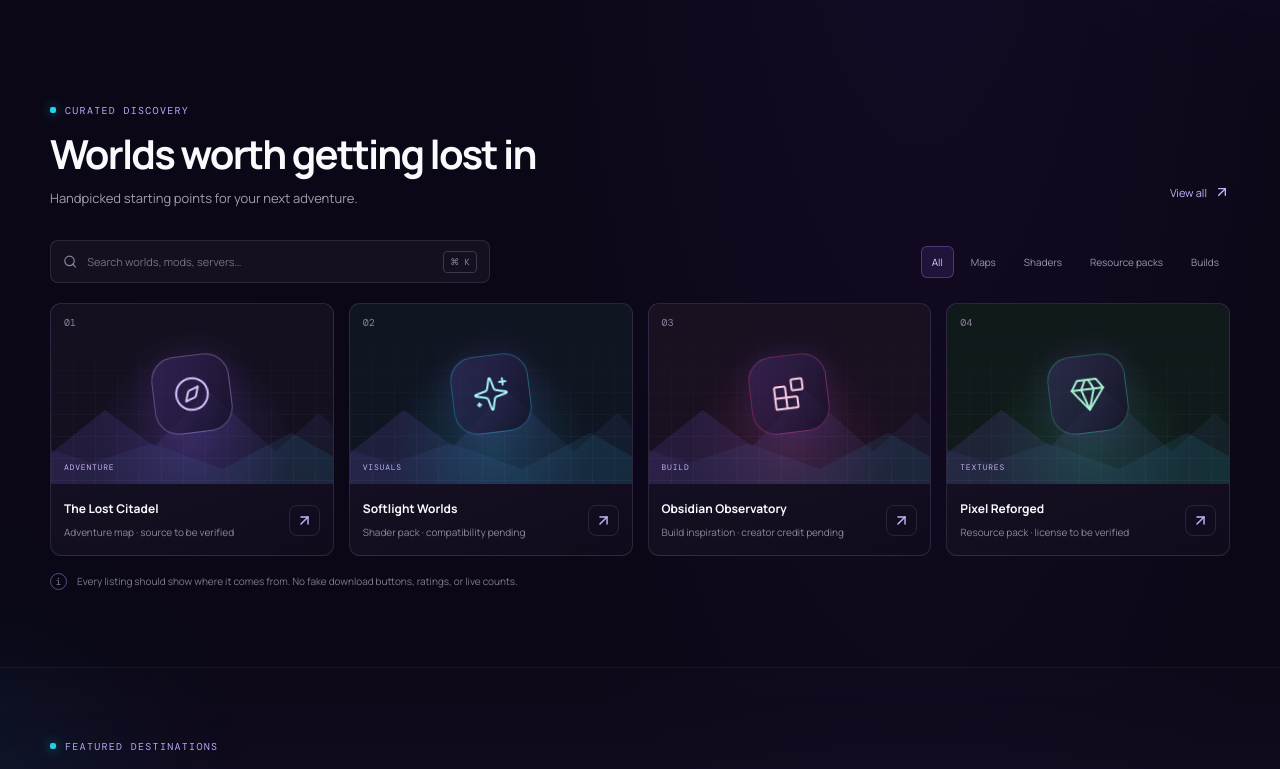
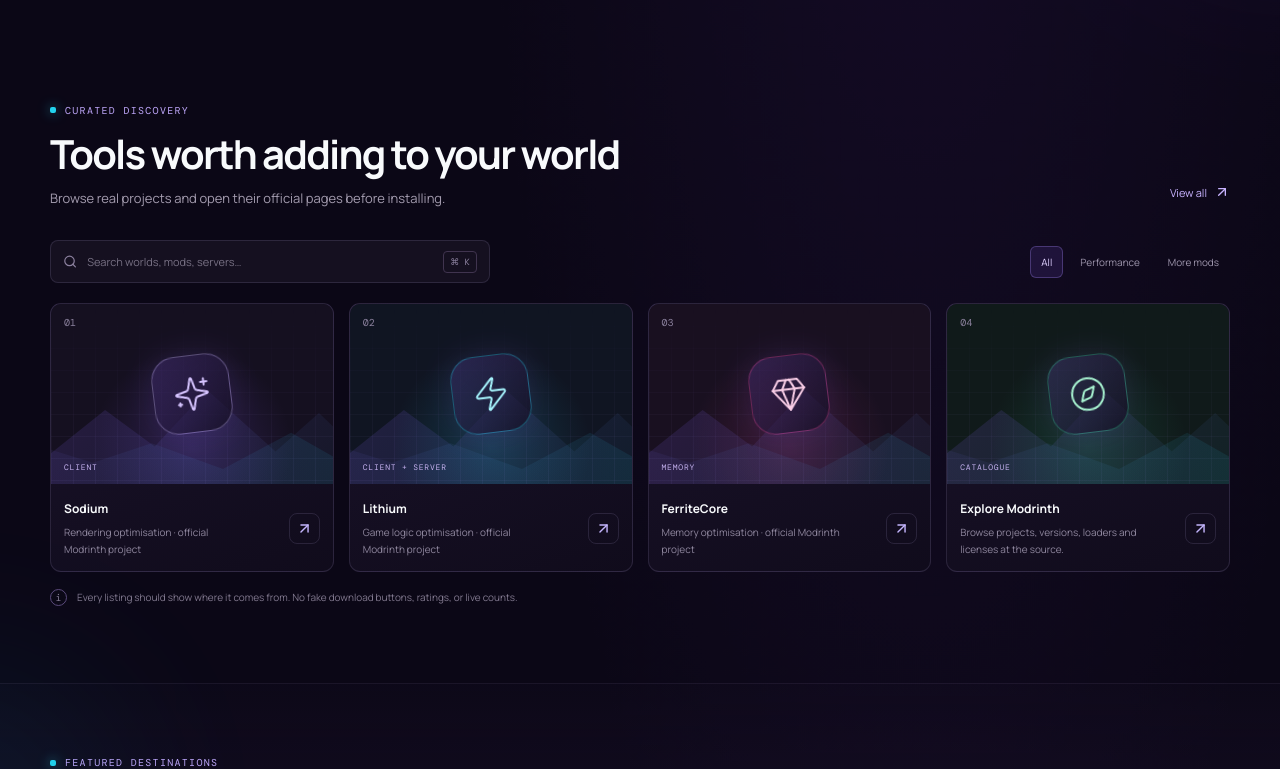
Before and after one commit to mmatinghaffari1390-create/MineKage, a React (Vite) app: page / in a window 1280 px wide. Shown: the part 711-1480 px from the top of the page. Built offline with nearby package versions, Linux system fonts and the light colour scheme.

Commit message:
Replace placeholder discovery cards with official mod links

```diff
--- a/src/App.tsx
+++ b/src/App.tsx
@@ -18,8 +18,8 @@
     explore: 'Explore the universe', browse: 'Browse servers', online: 'LIVE STATUS NOT CONNECTED',
     nav: ['Home', 'Servers', 'Mods', 'Explore', 'Live', 'Community', 'Leaderboard'],
     signal: 'BUILT FOR THE BLOCK-BY-BLOCK',
-    worlds: 'Worlds worth getting lost in',
-    worldsSub: 'Handpicked starting points for your next adventure.',
+    worlds: 'Tools worth adding to your world',
+    worldsSub: 'Browse real projects and open their official pages before installing.',
     servers: 'Find your next server',
     serversSub: 'Explore communities by play style, edition, and vibe.',
     mods: 'Upgrade your world',
@@ -46,8 +46,8 @@
     explore: 'گشت‌وگذار در دنیاها', browse: 'دیدن سرورها', online: 'وضعیت زنده متصل نیست',
     nav: ['خانه', 'سرورها', 'مودها', 'اکتشاف', 'پخش زنده', 'جامعه', 'رتبه‌بندی'],
     signal: 'ساخته‌شده برای ماجراجویی بلوک‌به‌بلوک',
-    worlds: 'دنیاهایی برای کشف‌کردن',
-    worldsSub: 'چند نقطه شروع برای ماجراجویی بعدی تو.',
+    worlds: 'ابزارهایی برای دنیای تو',
+    worldsSub: 'پروژه‌های واقعی را ببین و پیش از نصب، صفحه رسمی آن‌ها را بررسی کن.',
     servers: 'سرور بعدی‌ات را پیدا کن',
     serversSub: 'جامعه‌ها را بر اساس سبک بازی و نسخه بررسی کن.',
     mods: 'دنیایت را ارتقا بده',
@@ -69,10 +69,10 @@
 } as const
 
 const destinations = [
-  { id: 1, kind: 'Maps', name: 'The Lost Citadel', sub: 'Adventure map · source to be verified', tag: 'ADVENTURE', color: 'violet', icon: Compass },
-  { id: 2, kind: 'Shaders', name: 'Softlight Worlds', sub: 'Shader pack · compatibility pending', tag: 'VISUALS', color: 'blue', icon: Sparkles },
-  { id: 3, kind: 'Builds', name: 'Obsidian Observatory', sub: 'Build inspiration · creator credit pending', tag: 'BUILD', color: 'pink', icon: Blocks },
-  { id: 4, kind: 'Resource packs', name: 'Pixel Reforged', sub: 'Resource pack · license to be verified', tag: 'TEXTURES', color: 'green', icon: Gem },
+  { id: 1, kind: 'Performance', name: 'Sodium', sub: 'Rendering optimisation · official Modrinth project', tag: 'CLIENT', color: 'violet', icon: Sparkles, url: 'https://modrinth.com/mod/sodium' },
+  { id: 2, kind: 'Performance', name: 'Lithium', sub: 'Game logic optimisation · official Modrinth project', tag: 'CLIENT + SERVER', color: 'blue', icon: Zap, url: 'https://modrinth.com/mod/lithium' },
+  { id: 3, kind: 'Performance', name: 'FerriteCore', sub: 'Memory optimisation · official Modrinth project', tag: 'MEMORY', color: 'pink', icon: Gem, url: 'https://modrinth.com/mod/ferrite-core' },
+  { id: 4, kind: 'More mods', name: 'Explore Modrinth', sub: 'Browse projects, versions, loaders and licenses at the source.', tag: 'CATALOGUE', color: 'green', icon: Compass, url: 'https://modrinth.com/mods' },
 ]
 
 const serverTypes = [
@@ -98,7 +98,7 @@
   const t = copy[locale]
   const rtl = locale === 'fa'
   const navKeys: Section[] = ['home', 'servers', 'mods', 'explore', 'live', 'community', 'leaderboard']
-  const kinds: ExploreKind[] = ['All', 'Maps', 'Shaders', 'Resource packs', 'Builds']
+  const kinds: ExploreKind[] = ['All', 'Performance', 'More mods']
 
   const filteredDestinations = useMemo(() => destinations.filter((item) => {
     const matchKind = exploreKind === 'All' || item.kind === exploreKind
@@ -181,7 +181,7 @@
                 <div className="destination-glyph"><Icon size={38} strokeWidth={1.25} /></div>
                 <span className="destination-index">0{index + 1}</span><span className="destination-tag">{item.tag}</span>
               </div>
-              <div className="destination-info"><div><h3>{item.name}</h3><p>{item.sub}</p></div><button className="round-arrow" onClick={() => setAccountNotice(true)} aria-label={t.detail}><ArrowUpRight size={17} /></button></div>
+              <div className="destination-info"><div><h3>{item.name}</h3><p>{item.sub}</p></div><a className="round-arrow" href={item.url} target="_blank" rel="noreferrer" aria-label={`Open official page for ${item.name}`}><ArrowUpRight size={17} /></a></div>
             </article>
           })}
           {filteredDestinations.length === 0 && <div className="empty-state"><Search size={24} /><p>{t.noResults}</p></div>}
```
